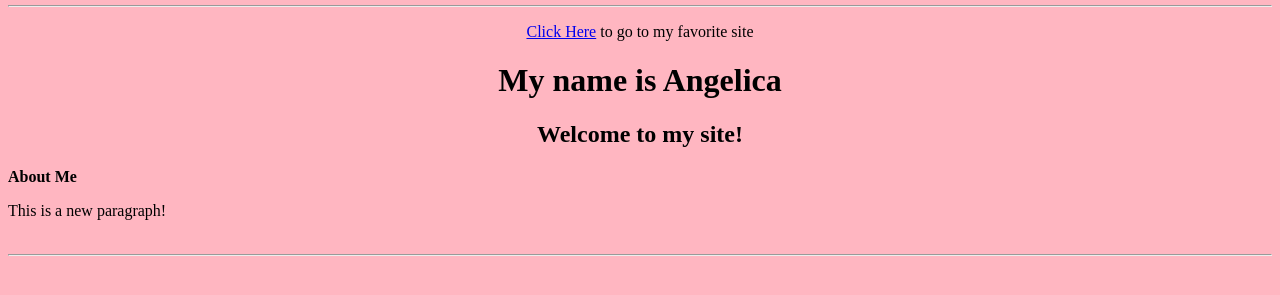
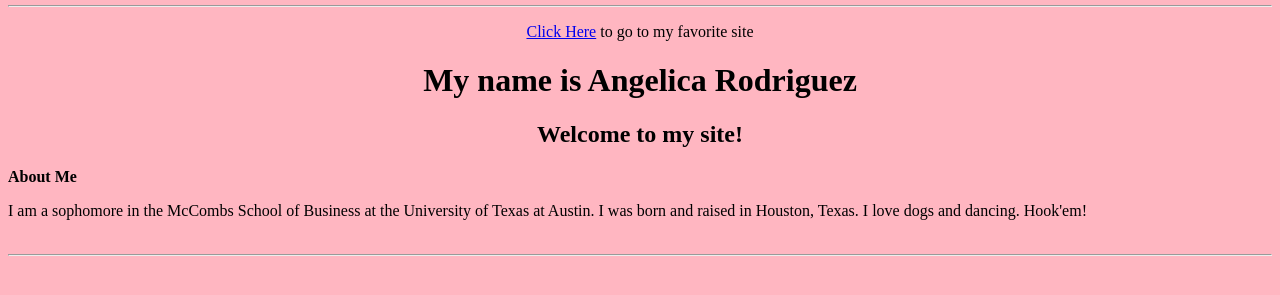
Before and after one commit to htxrdz/htxrdz, a plain HTML site: page index.html in a window 1280 px wide. Shown: the part 311-606 px from the top of the page. Drawn offline with Linux system fonts and the light colour scheme.

Commit message:
Add files via upload

```diff
--- a/index.html
+++ b/index.html
@@ -4,7 +4,7 @@
 
 <p style="text-align: center;"><a href="https://www.youtube.com/">Click Here</a> to go to my favorite site</p>
 
-<h1 style="text-align: center;">My name is Angelica</h1>
+<h1 style="text-align: center;">My name is Angelica Rodriguez</h1>
 
 <h2 style="text-align: center;">Welcome to my site!</h2>
 
@@ -12,7 +12,7 @@
 
 <p><strong>About Me</strong></p>
 
-<p>This is a new paragraph! <br /><br /></p>
+<p>I am a sophomore in the McCombs School of Business at the University of Texas at Austin. I was born and raised in Houston, Texas. I love dogs and dancing. Hook'em!<br/><br/></p>
 
 </body>
 
```
